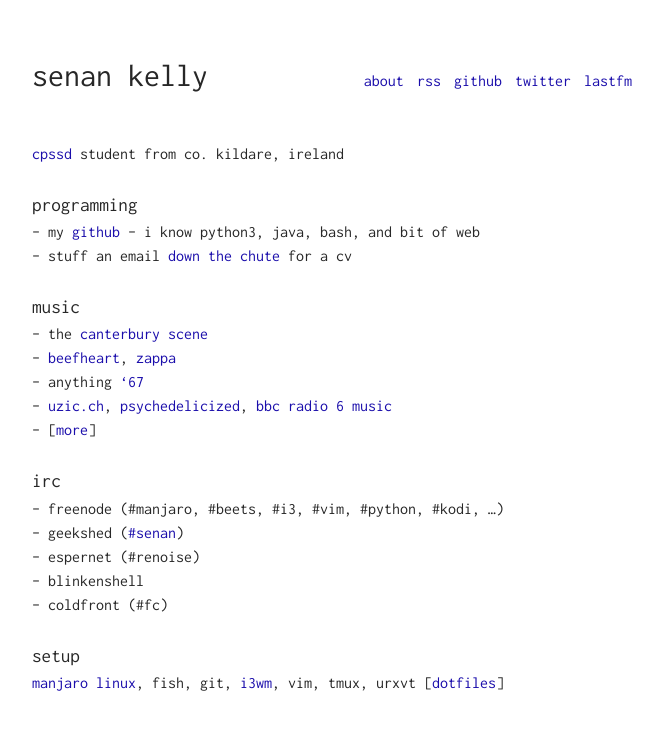
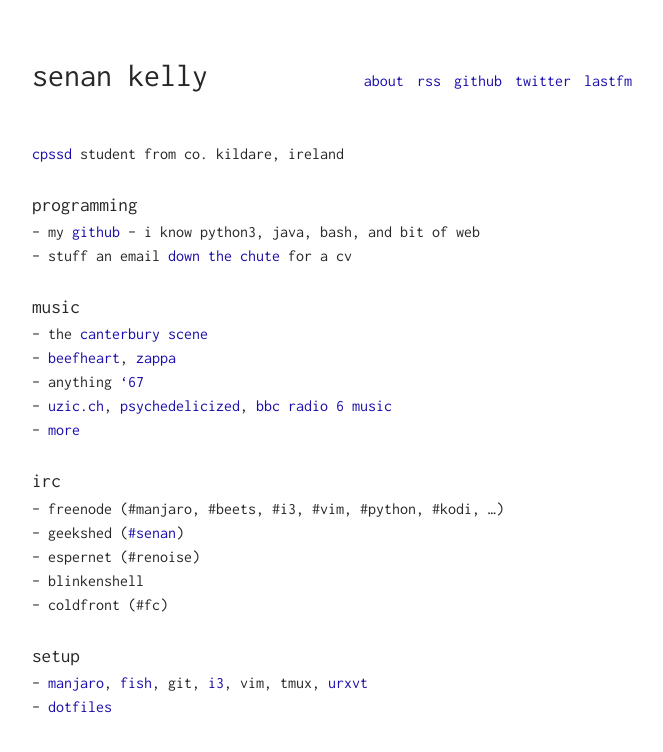
Before and after one commit to sentriz/xyz, a Jekyll site: the page built from about/index.md, in a window 1280 px wide. Shown: the top 752 px of the page, without its empty margins (308-971 px from the left). Built offline with Jekyll 4.4.1, drawn with Linux system fonts in a browser that asks for light colours.

Commit message:
update setup links

```diff
--- a/about/index.md
+++ b/about/index.md
@@ -15,7 +15,7 @@ title: about
 -- [beefheart](http://open.spotify.com/album/0dfhgsfkg7g58cke33glah), [zappa](http://open.spotify.com/artist/6ra4giogczqzmoauecftgn)
 -- anything ['67](https://en.wikipedia.org/wiki/1967_in_music)
 -- [uzic.ch](http://stream.uzic.ch:9010/), [psychedelicized](http://199.58.160.146:8006/), [bbc radio 6 music](http://bbcmedia.ic.llnwd.net/stream/bbcmedia_6music_mf_p?s=1469283931&e=1469298331&h=4423c0d9919cfee73a82c1de6178bc84)
--- [[more](http://senan.xyz/blog/top-50-v2)]
+-- [more](http://senan.xyz/blog/top-50-v2)
 
 
 # irc
@@ -26,4 +26,5 @@ title: about
 -- coldfront (#fc)
 
 # setup
-[manjaro linux](https://manjaro.github.io/), fish, git, [i3wm](https://i3wm.org/), vim, tmux, urxvt [[dotfiles](https://github.com/sentriz/dotfiles)]
+-- [manjaro](https://manjaro.github.io/), [fish](https://fishshell.com/), git, [i3](https://i3wm.org/), vim, tmux, [urxvt](http://software.schmorp.de/pkg/rxvt-unicode.html)
+-- [dotfiles](https://github.com/sentriz/dotfiles)
```
